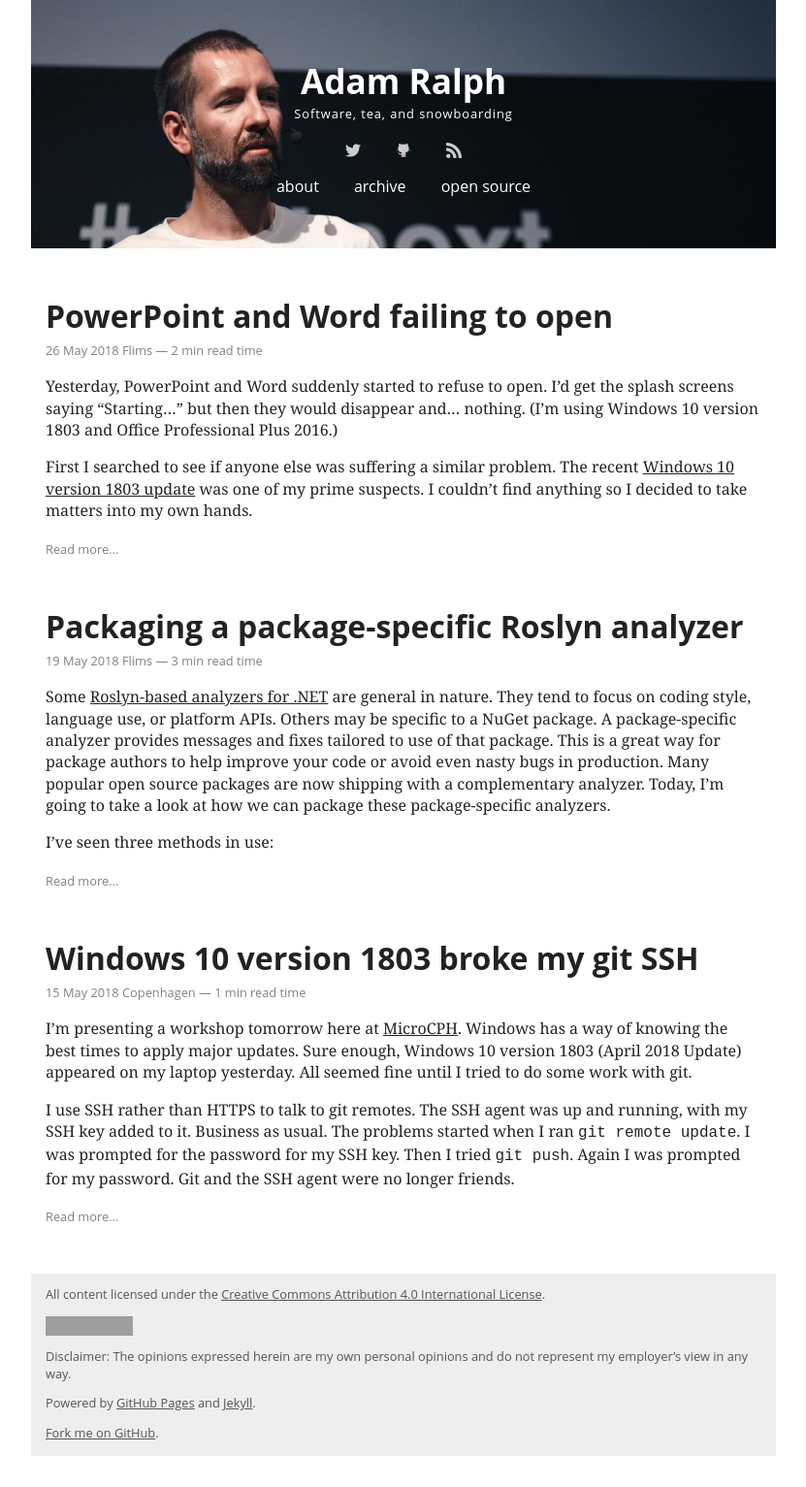
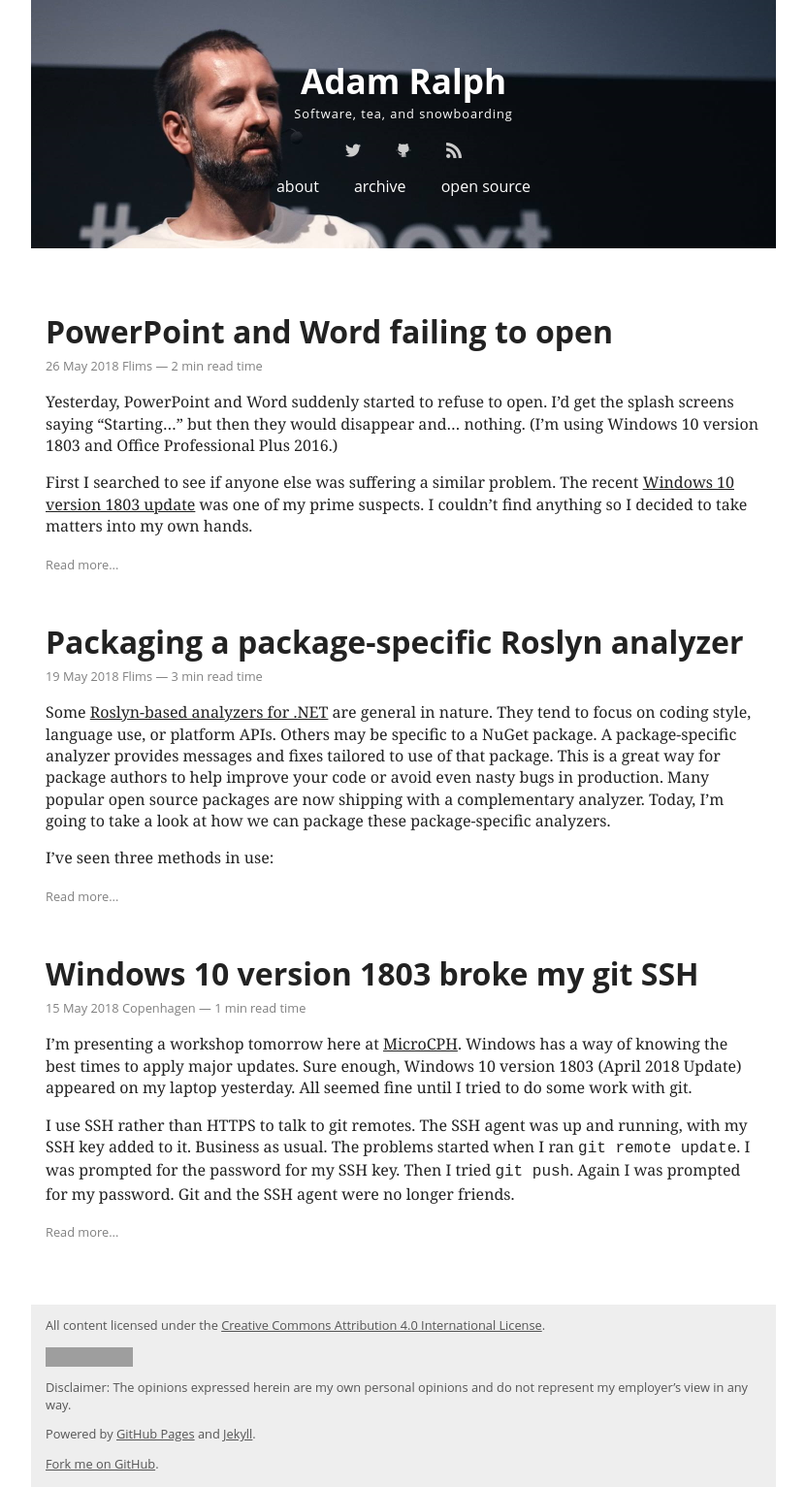
Before and after one commit to adamralph/adamralph.github.com, a Jekyll site: the page built from index.html, in a window 1280 px wide. Shown: the whole page at 97% size, without its empty margins (224-1055 px from the left). Built offline with Jekyll 4.4.1, drawn with Linux system fonts in a browser that asks for light colours; before the commit the page ends 1501 px from its top, so only the background shows below that; grey boxes are pictures that could not be loaded.

Commit message:
bigger main margins

```diff
--- a/css/default.css
+++ b/css/default.css
@@ -70,8 +70,8 @@
 }
 
 main {
-    margin-top: 3em;
-    margin-bottom: 3em;
+    margin-top: 4em;
+    margin-bottom: 4em;
 }
 
 main p {
```
